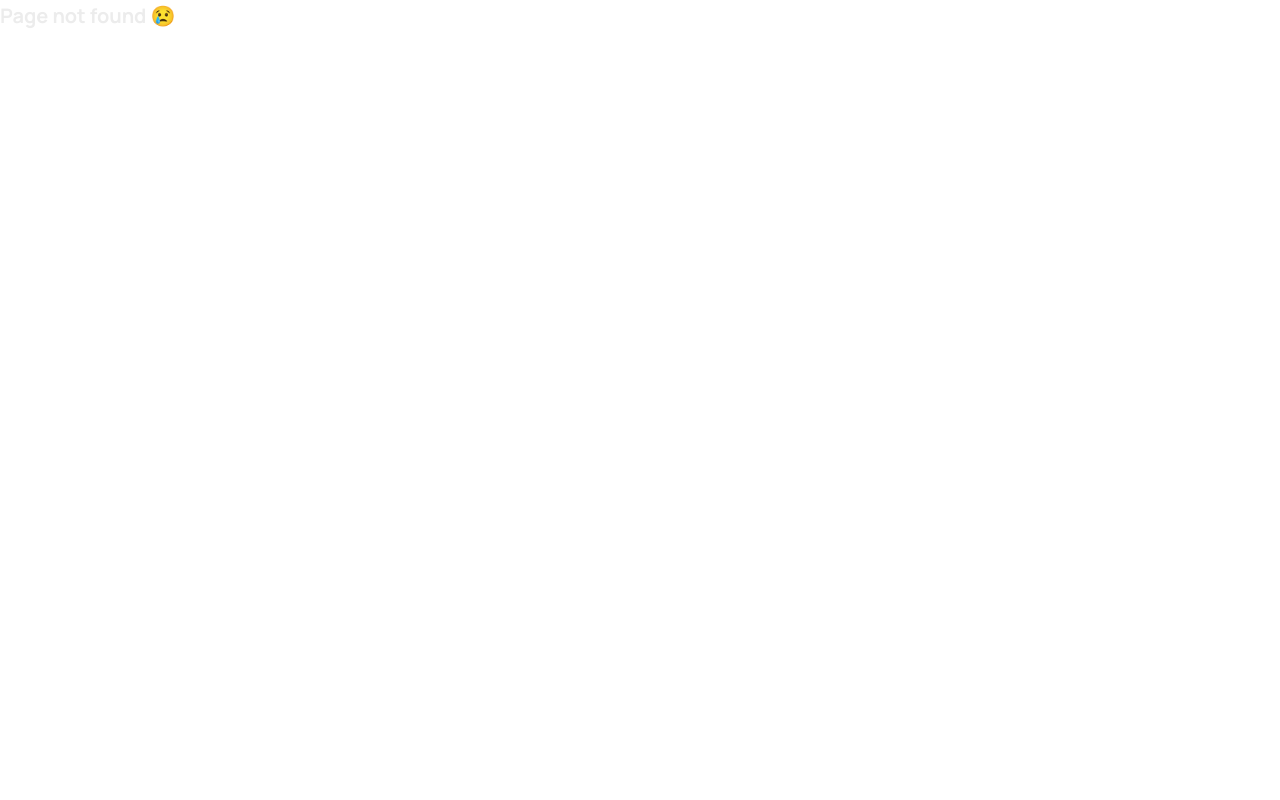
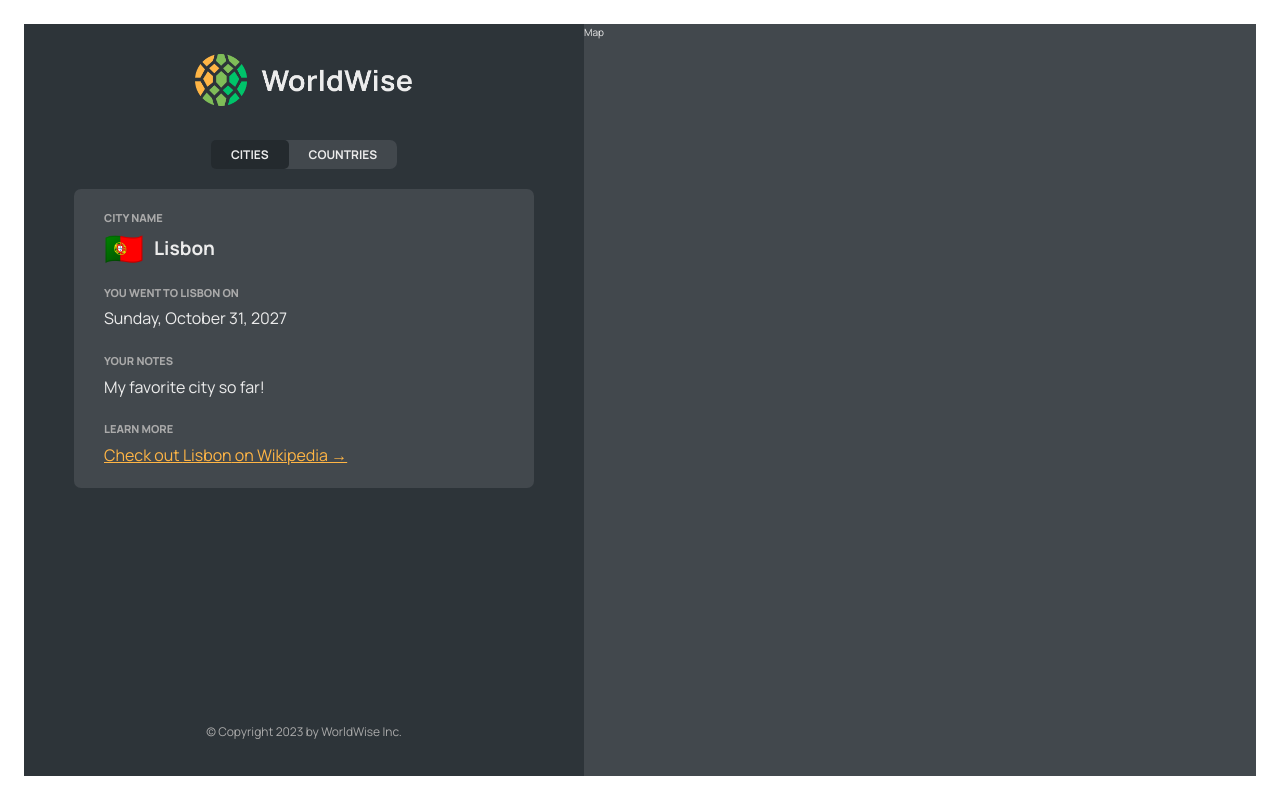
Before and after one commit to HidayahJadaan/My_ReactJS_Tasks, a React (Vite) app in the folder 15-world-wise-using-vite/: page /app/cities/17806751 in a window 1280 px wide. Before the commit this address had no page. Built offline with nearby package versions, Linux system fonts and the light colour scheme; data requests are answered from the project's data file.

Commit message:
Dynamic Routes with URL Parameters

```diff
--- a/15-world-wise-using-vite/index.html
+++ b/15-world-wise-using-vite/index.html
@@ -2,7 +2,7 @@
 <html lang="en">
   <head>
     <meta charset="UTF-8" />
-    <link rel="icon" type="image/svg+xml" href="icon.png" />
+    <link rel="icon" type="image/svg+xml" href="/icon.png" />
     <meta name="viewport" content="width=device-width, initial-scale=1.0" />
     <title>World Wise</title>
   </head>
--- a/15-world-wise-using-vite/src/App.jsx
+++ b/15-world-wise-using-vite/src/App.jsx
@@ -8,6 +8,8 @@ import Login from "./pages/Login";
 import CityList from "./components/CityList";
 import { useEffect, useState } from "react";
 import CountriesList from "./components/CountriesList";
+import City from "./components/City";
+
 const BASE_URL = "http://localhost:9000";
 function App() {
   const [cities, setCities] = useState([]);
@@ -51,6 +53,9 @@ function App() {
               path="cities"
               element={<CityList cities={cities} isLoading={isLoading} />}
             />
+            {/* ============================= useParams() =================================== */}
+            <Route path="cities/:id" element={<City />} />
+            {/* ============================================================================= */}
 
             <Route
               path="countries"
--- a/15-world-wise-using-vite/src/components/City.jsx
+++ b/15-world-wise-using-vite/src/components/City.jsx
@@ -1,3 +1,4 @@
+import { useParams } from "react-router-dom";
 import styles from "./City.module.css";
 
 const formatDate = (date) =>
@@ -9,6 +10,10 @@ const formatDate = (date) =>
   }).format(new Date(date));
 
 function City() {
+// REACT ROUTER --> URL STATES
+  const x = useParams()
+  console.log(x);
+
   // TEMP DATA
   const currentCity = {
     cityName: "Lisbon",
@@ -51,9 +56,7 @@ function City() {
         </a>
       </div>
 
-      <div>
-        <ButtonBack />
-      </div>
+
     </div>
   );
 }
--- a/15-world-wise-using-vite/src/components/CityItem.jsx
+++ b/15-world-wise-using-vite/src/components/CityItem.jsx
@@ -1,6 +1,6 @@
-import PropTypes from 'prop-types';
-import styles from './CityItem.module.css'
-
+import PropTypes from "prop-types";
+import styles from "./CityItem.module.css";
+import { Link } from "react-router-dom";
 
 const formatDate = (date) =>
   new Intl.DateTimeFormat("en", {
@@ -9,22 +9,21 @@ const formatDate = (date) =>
     year: "numeric",
   }).format(new Date(date));
 
-
-
-export default function CityItem({city}) {
-
-    const {cityName, emoji, date} = city;
+export default function CityItem({ city }) {
+  const { cityName, emoji, date,id } = city;
 
   return (
-    <li className={styles.cityItem}>
+    <li>
+    <Link className={styles.cityItem} to={`${id}`}>
       <span className={styles.emoji}>{emoji}</span>
       <h3 className={styles.name}>{cityName}</h3>
       <time className={styles.date}>{formatDate(date)}</time>
 
       <button className={styles.deleteBtn}>&times;</button>
 
+    </Link>
     </li>
-  )
+  );
 }
 CityItem.propTypes = {
   city: PropTypes.object.isRequired, // Modify the type as per the structure of your city object
--- a/15-world-wise-using-vite/src/components/Logo.jsx
+++ b/15-world-wise-using-vite/src/components/Logo.jsx
@@ -3,7 +3,7 @@ import styles from "./Logo.module.css";
 
 function Logo() {
   return <Link to ='/' >
-    <img src="logo.png" alt="WorldWise logo" className={styles.logo} />
+    <img src="/logo.png" alt="WorldWise logo" className={styles.logo} />
     </Link>
 
 }
```
Also changed, not shown: 15-world-wise-using-vite/newThings.txt, 15-world-wise-using-vite/public/imgs/Libson.png (added). Lines whose indentation alone changed are shown as unchanged.
